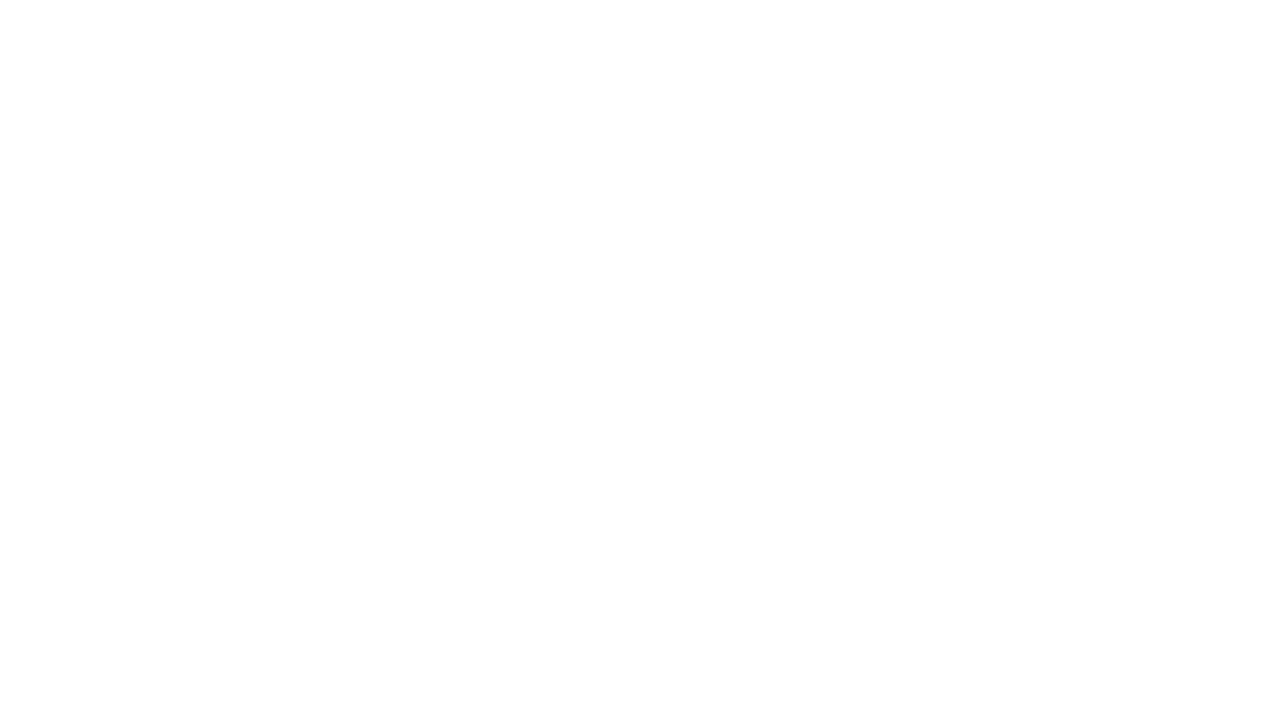
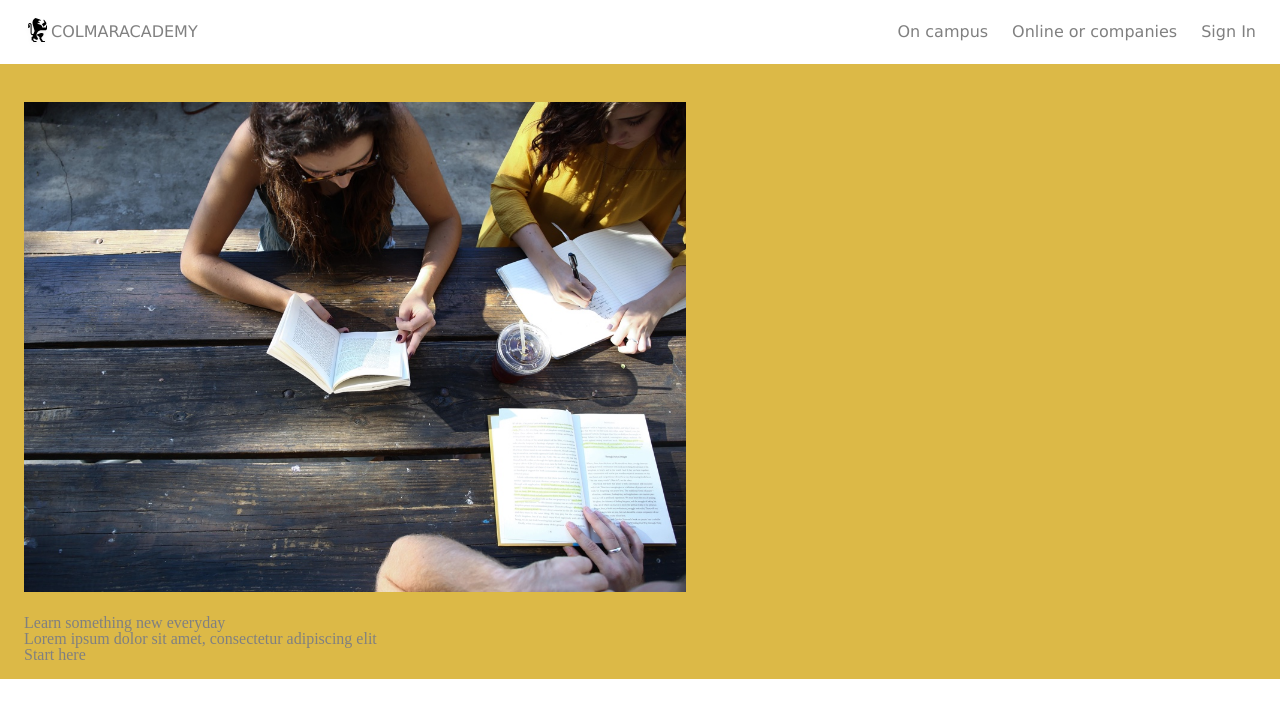
Before and after one commit to scarlet-lettered/colmar, a plain HTML site: page index.html in a window 1280 px wide. Drawn offline with Linux system fonts and the light colour scheme.

Commit message:
header and start of banner

```diff
--- a/index.html
+++ b/index.html
@@ -2,11 +2,54 @@
 <html>
   <head>
     <meta charset="utf-8">
-    <title>Hello, HTML!</title>
+    <title>Colmar Academy</title>
     <link href="./resources/reset.css" type="text/css" rel="stylesheet">
     <link href="./resources/style.css" type="text/css" rel="stylesheet">
     </head>
 
-  <body>
-  </body>
+<!--Body-->
+
+<body>
+
+<!--Header-->
+
+<header>
+
+    <div class="logo-title">
+    <img src="./resources/images/ic-logo.svg">
+    <span>COLMARACADEMY</span>
+    </div>
+
+    <nav>
+      <span>On campus</span>
+        <span>Online or companies</span>
+        <span>Sign In</span>
+
+      </nav>
+
+  </header>
+
+<!--Banner-->
+<div class="banner">
+  <div class="container">
+
+  <div class="banner-left">
+    <img src="./resources/images/banner.jpg">
+  </div>
+
+  <div class="banner-right">
+    <h2>Learn something new everyday</h2>
+    <h3>Lorem ipsum dolor sit amet, consectetur adipiscing elit</h3>
+    <div class="button">Start here</div>
+  </div>
+
+
+
+
+
+</div>
+</div>
+
+
+</body>
 </html>
--- a/resources/style.css
+++ b/resources/style.css
@@ -0,0 +1,70 @@
+body {
+  color: gray;
+  width: 100%;
+}
+
+
+header {
+  display: flex;
+  flex-direction: row;
+  align-items: center;
+  width: 100%;
+  position: fixed;
+  height: 64px;
+  z-index: 1;
+  background-color: white;
+  font-family: "Verdana", sans-serif;
+  top: 0;
+
+}
+
+.container {
+  padding: 16px 24px;
+}
+
+.logo-title {
+  display: flex;
+  flex-grow: 1;
+  align-items: center;
+  height: 32px;
+  margin-left: 24px;
+}
+
+
+nav {
+display: flex;
+align-items: flex-end;
+
+}
+
+nav span {
+  display: inline-block;
+  padding-right: 24px;
+}
+
+
+/* Banner Section */
+
+.banner {
+  background-color: #DCB947;
+  padding: 0;
+  margin: 0;
+  width: 100%;
+  display: flex;
+  flex-direction: row;
+
+}
+
+.banner-left {
+
+}
+
+.banner-left img {
+width: 60%;
+
+padding: 86px 0px 20px 0;
+}
+
+.banner-right {
+width: 40%;
+}
```
